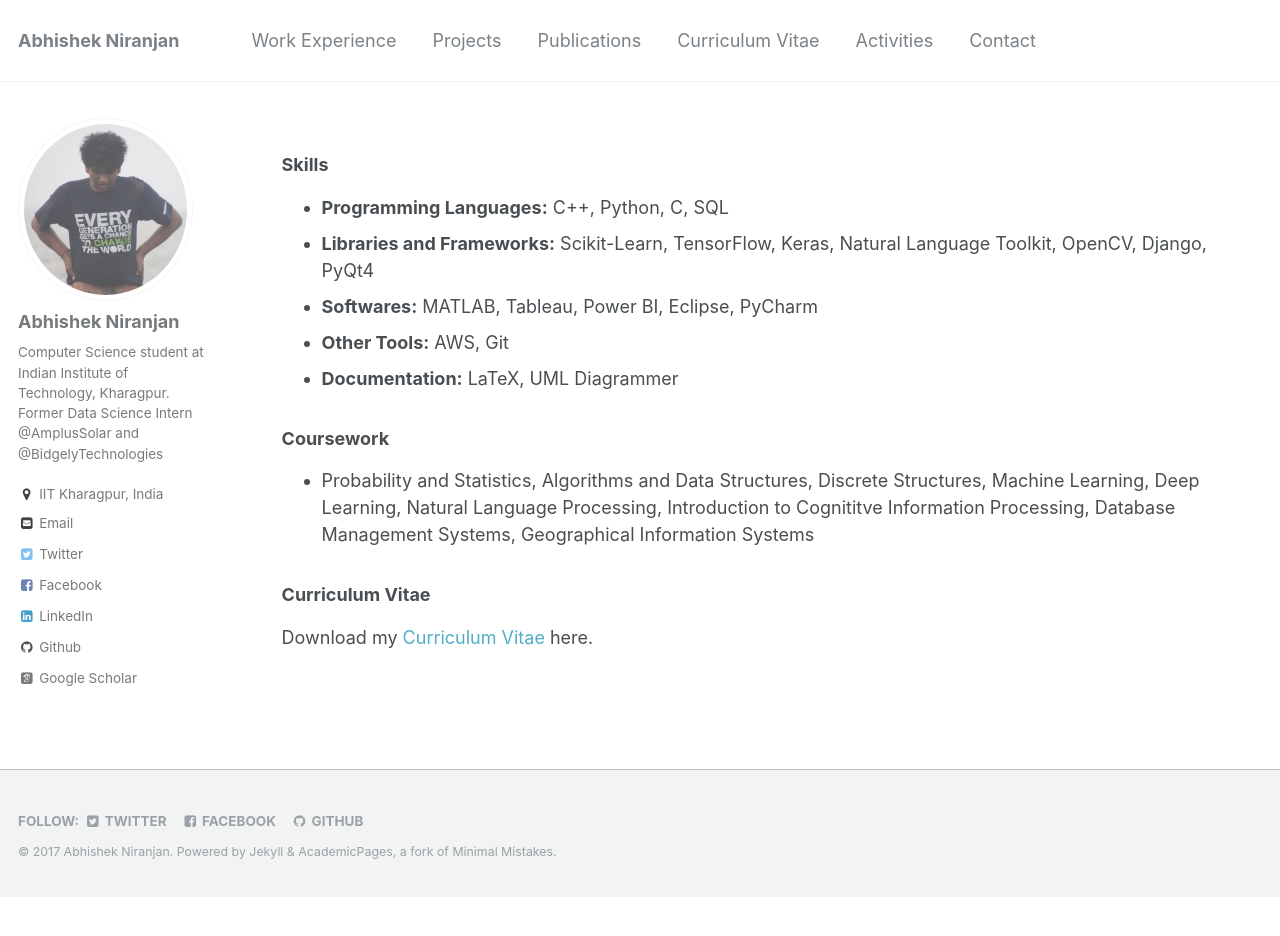
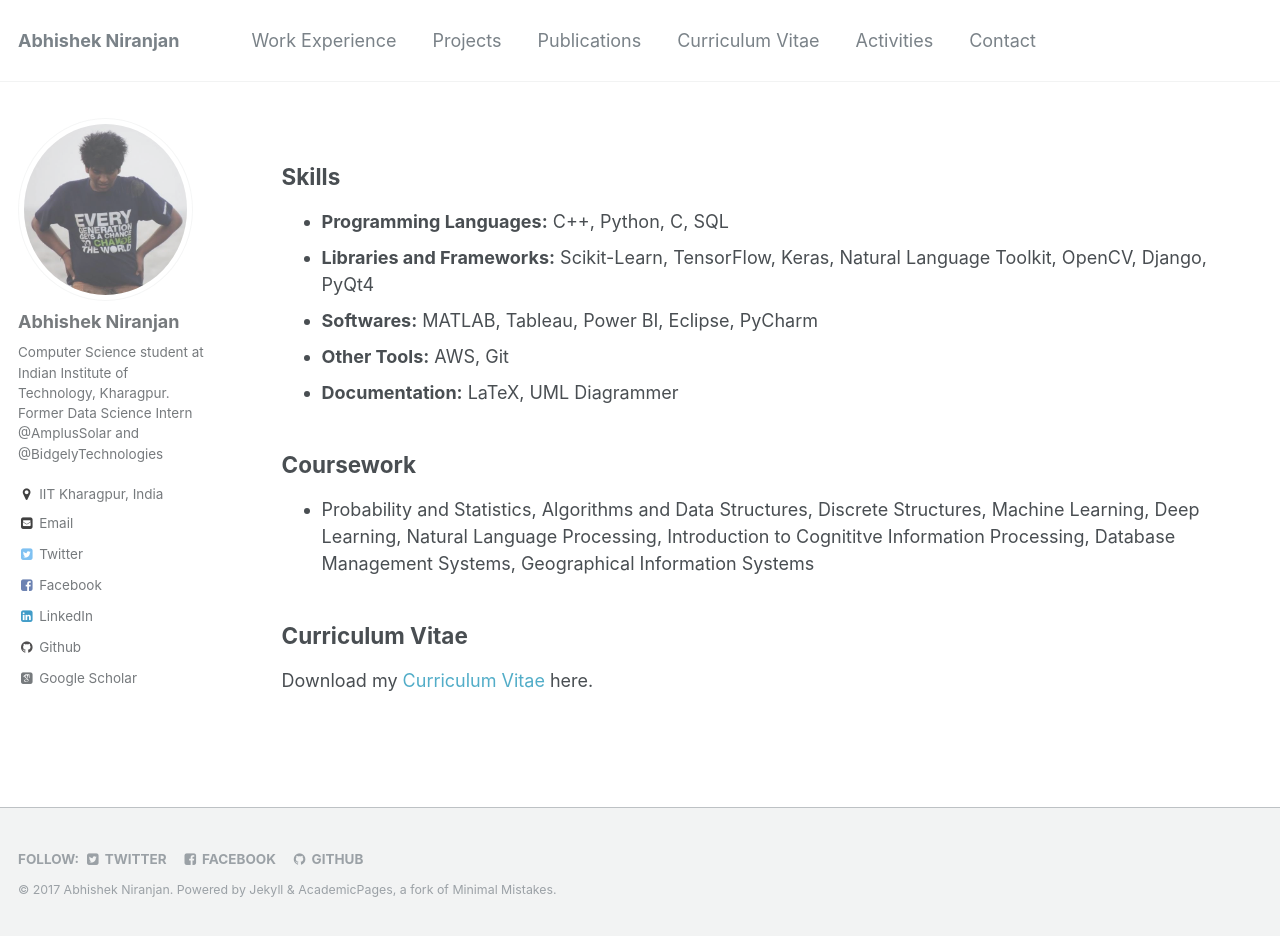
Before and after one commit to abhishek-niranjan/abhishek-niranjan.github.io, a Jekyll site: the page built from _pages/cv.md, in a window 1280 px wide and 936 px high. Built offline with Jekyll 4.4.1, drawn with Linux system fonts in a browser that asks for light colours; some web fonts are replaced.

Commit message:
Changed the header in CV section

```diff
--- a/_pages/cv.md
+++ b/_pages/cv.md
@@ -9,7 +9,7 @@ redirect_from:
 
 {% include base_path %}
 
-### Skills
+## Skills
 * **Programming Languages:** C++, Python, C, SQL
 * **Libraries and Frameworks:** Scikit-Learn, TensorFlow, Keras, Natural Language Toolkit, OpenCV, Django, PyQt4
 * **Softwares:** MATLAB, Tableau, Power BI, Eclipse, PyCharm
@@ -17,9 +17,9 @@ redirect_from:
 * **Documentation:** LaTeX, UML Diagrammer
 
 
-### Coursework
+## Coursework
 * Probability and Statistics, Algorithms and Data Structures, Discrete Structures, Machine Learning, Deep Learning, Natural Language Processing, Introduction to Cognititve Information Processing, Database Management Systems, Geographical Information Systems
 
 
-### Curriculum Vitae
+## Curriculum Vitae
 Download my  <span style="color:#52ADC8;">[Curriculum Vitae](https://abhishek-niranjan.github.io/files/fullcv.pdf)</span> here.
```
